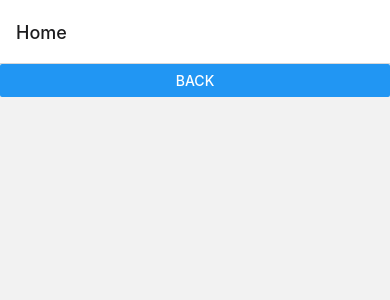
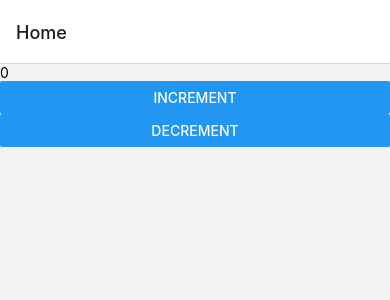
Before and after one commit to noragami0/AlarmSystem, a React Native app: screen / in a window 390 px wide. Shown: the top 300 px of the page. Built offline with nearby package versions, Linux system fonts and the light colour scheme.

Commit message:
feat: increment decrement example

```diff
--- a/src/screens/HomeScreen/HomeScreen.js
+++ b/src/screens/HomeScreen/HomeScreen.js
@@ -1,13 +1,23 @@
-import React from 'react';
-import {Button} from 'react-native';
-import {NavigationUtils, RouteNames} from '../../navigation/navigationUtils';
+import React, {useState} from 'react';
+import {View, Text, Button} from 'react-native';
 
 function HomeScreen() {
+    const [number, setNumber] = useState(0);
+
+    const increment = () => {
+        setNumber(number + 1);
+    };
+
+    const decrement = () => {
+        setNumber(number - 1);
+    };
+
     return (
-        <Button
-            title="back"
-            onPress={() => NavigationUtils.navigate(RouteNames.PROFILE)}
-        />
+        <View>
+            <Text>{number}</Text>
+            <Button onPress={increment} title="Increment" />
+            <Button onPress={decrement} title="Decrement" />
+        </View>
     );
 }
 
```
Also changed, not shown: .eslintrc.json.
